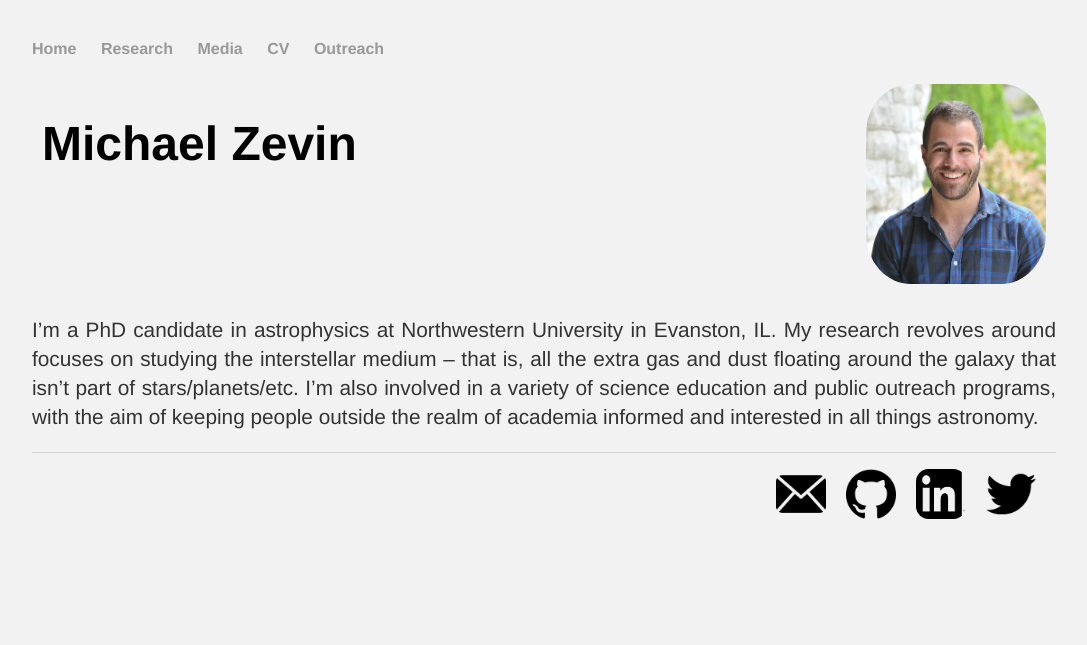
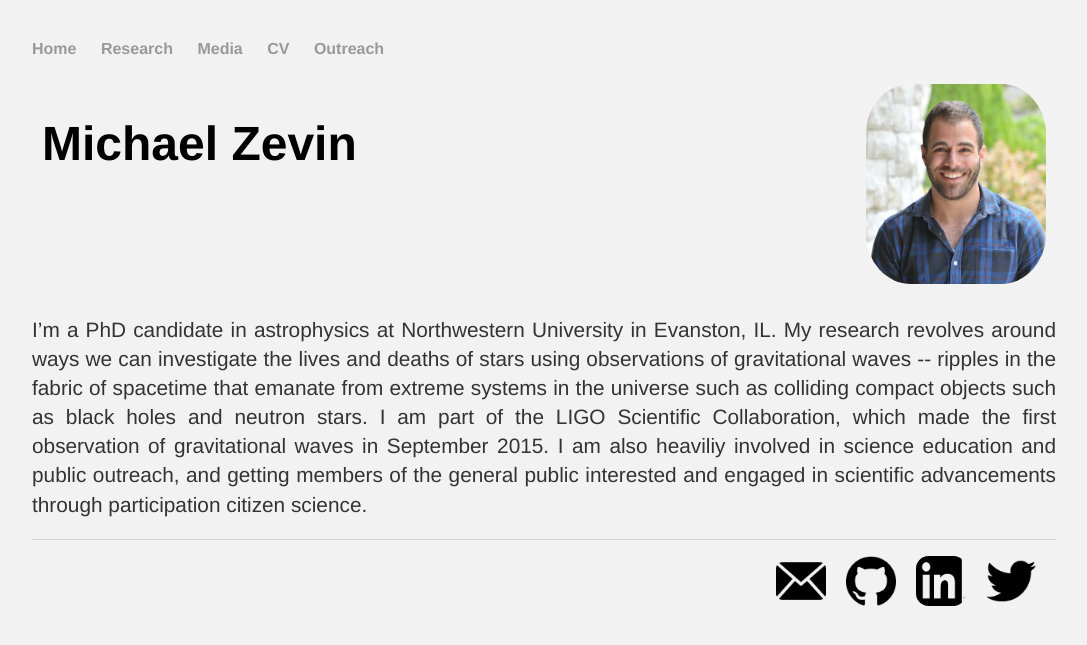
Before and after one commit to michaelzevin/michaelzevin.github.io, a Jekyll site: the page built from index.html, in a window 1280 px wide. Shown: the top 645 px of the page, without its empty margins (8-1095 px from the left). Built offline with Jekyll 4.4.1, drawn with Linux system fonts in a browser that asks for light colours.

Commit message:
updated landing page

```diff
--- a/index.html
+++ b/index.html
@@ -5,8 +5,9 @@ title: Michael Zevin
 
 		<div class="row">
 			<p align="justify">
-				I’m a PhD candidate in astrophysics at Northwestern University in Evanston, IL. My research revolves around
-
-focuses on studying the interstellar medium – that is, all the extra gas and dust floating around the galaxy that isn’t part of stars/planets/etc. I’m also involved in a variety of science education and public outreach programs, with the aim of keeping people outside the realm of academia informed and interested in all things astronomy.
+I’m a PhD candidate in astrophysics at Northwestern University in Evanston, IL.
+My research revolves around ways we can investigate the lives and deaths of stars using observations of gravitational waves -- ripples in the fabric of spacetime that emanate from extreme systems in the universe such as colliding compact objects such as black holes and neutron stars.
+I am part of the LIGO Scientific Collaboration, which made the first observation of gravitational waves in September 2015.
+I am also heaviliy involved in science education and public outreach, and getting members of the general public interested and engaged in scientific advancements through participation citizen science.
 			</p>
 		</div>
```
